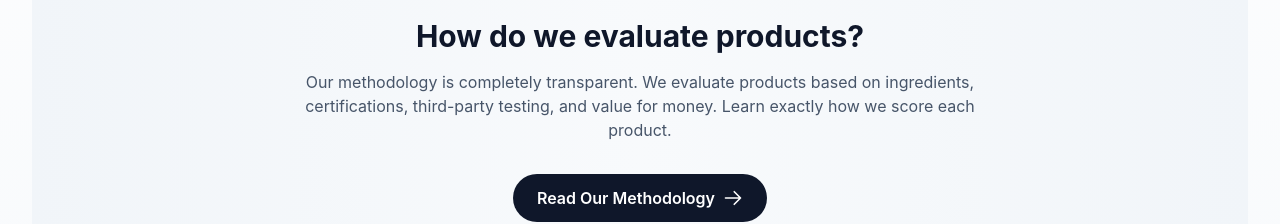
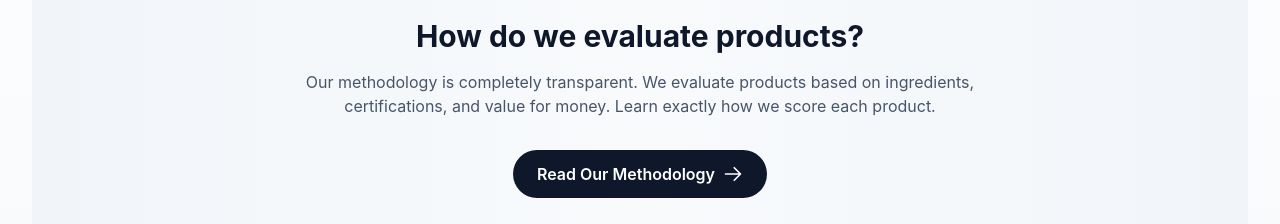
Before and after one commit to Jaisheesh-2006/ChosenWell, a Next.js app in the folder apps/frontend/: page / in a window 1280 px wide. Shown: the part 1283-1507 px from the top of the page. Built offline with nearby package versions, Linux system fonts and the light colour scheme; no server answers.

Commit message:
Typo error in frotend

```diff
--- a/apps/frontend/app/lib/api.ts
+++ b/apps/frontend/app/lib/api.ts
@@ -55,7 +55,10 @@ async function fetchApi<T>(
         console.error(`Failed to extract JSON from ${url}:`, innerError);
       }
     }
-    console.error(`Invalid response from ${url} (first 300 chars):`, text.slice(0, 300));
+    console.error(
+      `Invalid response from ${url} (first 300 chars):`,
+      text.slice(0, 300)
+    );
     throw new Error(`Invalid JSON response from ${endpoint}`);
   }
 }
--- a/apps/frontend/app/page.tsx
+++ b/apps/frontend/app/page.tsx
@@ -271,7 +271,7 @@ export default async function HomePage() {
           </h2>
           <p className="mt-4 max-w-2xl text-slate-600 dark:text-slate-400">
             Our methodology is completely transparent. We evaluate products
-            based on ingredients, certifications, third-party testing, and value
+            based on ingredients, certifications, and value
             for money. Learn exactly how we score each product.
           </p>
           <Link
```
